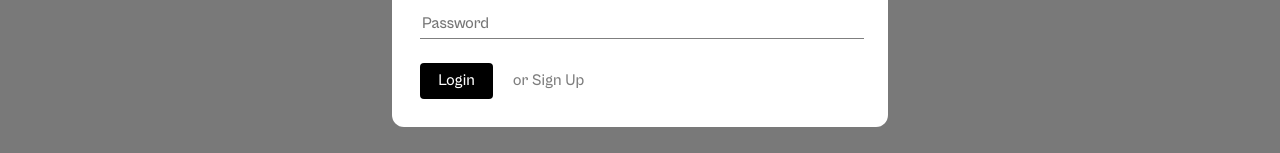
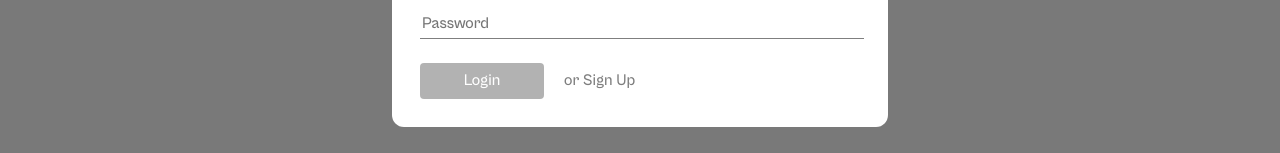
Before and after one commit to Sharrine8/se_project_react, a React (Vite) app: page / in a window 1280 px wide. Both pictures are taken after a click on the button "Log In". Shown: the part 420-573 px from the top of the page. Built offline with nearby package versions, Linux system fonts and the light colour scheme; no server answers; data requests are answered from the project's data file.

Commit message:
fix: button disabling css change based on validation

```diff
--- a/src/components/App/App.jsx
+++ b/src/components/App/App.jsx
@@ -184,8 +184,6 @@ function App() {
         return res;
       })
       .then((res) => {
-        console.log("Updated user:", res);
-        console.log("Current user state:", currentUser);
         closeActiveModal();
       })
       .catch(console.error)
@@ -336,7 +334,7 @@ function App() {
               isOpen={activeModal === "login"}
               onLogin={handleLogin}
               handleSigninClick={handleSigninClick}
-              buttonText={isLoading ? "Saving" : "Login"}
+              buttonText={isLoading ? "Logging in" : "Login"}
               handleModalSwitch={switchLoginModal}
             />
           )}
--- a/src/components/EditProfileModal/EditProfileModal.jsx
+++ b/src/components/EditProfileModal/EditProfileModal.jsx
@@ -21,15 +21,9 @@ const EditProfileModal = ({
   };
 
   const handleSubmit = (e) => {
-    console.log(currentUser);
     e.preventDefault();
     handleEditProfile({ name, avatar });
-    // const user = await editProfile({ name, avatar });
-    // setName(user.name);
-    // setAvatar(user.avatar);
-    console.log(name, avatar);
   };
-  console.log(currentUser);
   const currentUserValue = () => {
     setName(currentUser.name);
     setAvatar(currentUser.avatar);
--- a/src/components/LoginModal/LoginModal.css
+++ /dev/null
@@ -1,7 +0,0 @@
-.modal__content {
-  /* max-height: 304px; */
-}
-
-.modal__submit {
-  max-width: 73px;
-}
--- a/src/components/LoginModal/LoginModal.jsx
+++ b/src/components/LoginModal/LoginModal.jsx
@@ -1,7 +1,6 @@
-import React, { useState, useEffect } from "react";
+import React, { useEffect } from "react";
 import { useForm } from "../../hooks/hooks";
 import ModalWithForm from "../ModalWithForm/ModalWithForm";
-import "./LoginModal.css";
 
 const LoginModal = ({
   isOpen,
@@ -11,8 +10,6 @@ const LoginModal = ({
   buttonText,
   handleModalSwitch,
 }) => {
-  const [email, setEmail] = useState("");
-  const [password, setPassword] = useState("");
   const { values, handleChange, setValues } = useForm({
     email: "",
     password: "",
@@ -24,8 +21,7 @@ const LoginModal = ({
   }
 
   const handleResetInputs = () => {
-    setEmail("");
-    setPassword("");
+    setValues({ email: "", password: "" });
   };
 
   useEffect(handleResetInputs, [isOpen]);
@@ -42,6 +38,8 @@ const LoginModal = ({
       buttonText={buttonText}
       switchButton={switchButton}
       handleModalSwitch={handleModalSwitch}
+      values={values}
+      handleChange={handleChange}
     >
       <label htmlFor="email" className="modal__label">
         Email{" "}
--- a/src/components/ModalWithForm/ModalWithForm.css
+++ b/src/components/ModalWithForm/ModalWithForm.css
@@ -107,7 +107,7 @@
 
 .modal__submit:disabled {
   background-color: rgba(0, 0, 0, 0.3);
-  cursor: none;
+  cursor: default;
 }
 
 .modal__submit:hover {
--- a/src/components/ModalWithForm/ModalWithForm.jsx
+++ b/src/components/ModalWithForm/ModalWithForm.jsx
@@ -1,3 +1,4 @@
+import React from "react";
 import "./ModalWithForm.css";
 
 function ModalWithForm({
@@ -9,16 +10,28 @@ function ModalWithForm({
   buttonText,
   handleModalSwitch,
   switchButton,
+  values,
+  handleChange,
 }) {
+  const isFormValid = Object.values(values).every((value) => {
+    return value && value.trim() !== "";
+  });
   return (
     <div className={`modal ${isOpen === isOpen ? "modal_opened" : ""}`}>
       <div className="modal__content">
         <h2 className="modal__title">{title}</h2>
         <button onClick={onClose} type="button" className="modal__close-btn" />
         <form onSubmit={onSubmit} className="modal__form">
-          {children}
+          {React.Children.map(children, (child) =>
+            React.cloneElement(child, { onChange: handleChange })
+          )}
+          {/* {children} */}
           <div className="modal__form-btns">
-            <button type="submit" className="modal__submit">
+            <button
+              type="submit"
+              className="modal__submit"
+              disabled={!isFormValid}
+            >
               {buttonText}
             </button>
             <button
--- a/src/components/ProtectedRoute/ProtectedRoute.jsx
+++ b/src/components/ProtectedRoute/ProtectedRoute.jsx
@@ -8,12 +8,10 @@ export default function ProtectedRoute({
   const location = useLocation();
   const from = location.state?.from || "/";
   if (!anonymous && isLoggedIn) {
-    console.log(isLoggedIn);
     return <Navigate to={from} />;
   }
 
   if (anonymous && !isLoggedIn) {
-    console.log(isLoggedIn);
     return <Navigate to="/" state={{ from: location }} />;
   }
 
--- a/src/components/RegisterModal/RegisterModal.css
+++ /dev/null
@@ -1,3 +0,0 @@
-.modal__content {
-  max-width: 400px;
-}
--- a/src/components/RegisterModal/RegisterModal.jsx
+++ b/src/components/RegisterModal/RegisterModal.jsx
@@ -1,7 +1,6 @@
-import React, { useState, useEffect } from "react";
+import React, { useEffect } from "react";
 import { useForm } from "../../hooks/hooks";
 import ModalWithForm from "../ModalWithForm/ModalWithForm";
-import "./RegisterModal";
 
 const RegisterModal = ({
   isOpen,
@@ -11,10 +10,6 @@ const RegisterModal = ({
   buttonText,
   handleModalSwitch,
 }) => {
-  const [email, setEmail] = useState("");
-  const [name, setName] = useState("");
-  const [password, setPassword] = useState("");
-  const [avatar, setAvatar] = useState("");
   const { values, handleChange, setValues } = useForm({
     _id: null,
     email: "",
@@ -23,17 +18,19 @@ const RegisterModal = ({
     avatar: "",
   });
 
+  const handleResetInputs = () => {
+    setValues({
+      email: "",
+      password: "",
+      name: "",
+      avatar: "",
+    });
+  };
+
   function handleSubmit(e) {
     e.preventDefault();
     onRegister(values);
   }
-
-  const handleResetInputs = () => {
-    setName("");
-    setAvatar("");
-    setEmail("");
-    setPassword("");
-  };
 
   useEffect(handleResetInputs, [isOpen]);
 
@@ -49,6 +46,8 @@ const RegisterModal = ({
       buttonText={buttonText}
       switchButton={switchButton}
       handleModalSwitch={handleModalSwitch}
+      values={values}
+      handleChange={handleChange}
     >
       <label htmlFor="email" className="modal__label">
         Email{" "}
@@ -101,7 +100,7 @@ const RegisterModal = ({
           name="avatar"
           id="avatar"
           placeholder="Avatar URL"
-          value={values.avatarUrl}
+          value={values.avatar}
           onChange={handleChange}
         />
       </label>
--- a/src/components/ToggleSwitch/ToggleSwitch.css
+++ b/src/components/ToggleSwitch/ToggleSwitch.css
@@ -1,7 +1,7 @@
 .switch {
   display: flex;
   position: relative;
-  color: rgba(0, 0, 0, 0);
+  color: rgba(0, 0, 0, 1);
 }
 
 .switch__box {
@@ -12,6 +12,10 @@
   appearance: none;
   background-color: #fff;
   cursor: pointer;
+}
+
+.switch__box:hover {
+  border-color: #000;
 }
 
 .switch__slider {
--- a/src/hooks/hooks.js
+++ b/src/hooks/hooks.js
@@ -4,7 +4,7 @@ export function useForm(inputValues) {
   const [values, setValues] = useState(inputValues);
   const handleChange = (event) => {
     const { value, name } = event.target;
-    setValues({ ...values, [name]: value });
+    setValues((prevValues) => ({ ...prevValues, [name]: value }));
   };
   return { values, handleChange, setValues };
 }
```
Also changed, not shown: 1 other file (tests, documents, lock files or other folders).
